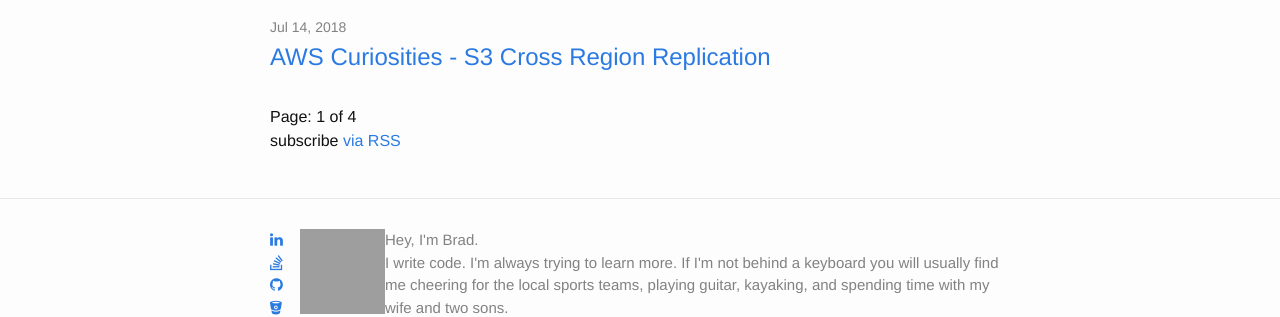
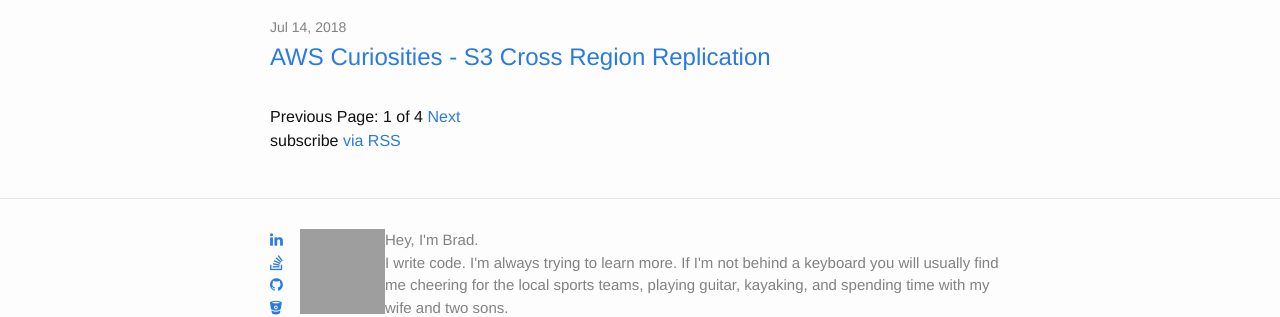
Before and after one commit to brandnameboredom/brandnameboredom.github.io, a Jekyll site: the page built from index.html, in a window 1280 px wide, cut to the strip 482-799 px from the top of the page. Built offline with Jekyll 4.4.1, drawn with Linux system fonts in a browser that asks for light colours; nearby versions of some CDN libraries; the list of posts is cut into pages by our own code; grey boxes are pictures that could not be loaded.

Commit message:
Update index.html

```diff
--- a/index.html
+++ b/index.html
@@ -22,20 +22,18 @@
   <div class="pagination">
     {% if paginator.previous_page %}
       <a href="{{ paginator.previous_page_path }}" class="previous">
-        <i class="far fa-arrow-alt-circle-left"></i>
+        Previous
       </a>
     {% else %}
-      <i class="far fa-arrow-alt-circle-left" disable></i>
+      <span class="previous">Previous</span>
     {% endif %}
     <span class="page_number ">
       Page: {{ paginator.page }} of {{ paginator.total_pages }}
     </span>
     {% if paginator.next_page %}
-      <a href="{{ paginator.next_page_path }}" class="next">
-        <i class="far fa-arrow-alt-circle-right"></i>
-      </a>
+      <a href="{{ paginator.next_page_path }}" class="next">Next</a>
     {% else %}
-      <i class="far fa-arrow-alt-circle-right" disable></i>
+      <span class="next ">Next</span>
     {% endif %}
   </div>
 
```
